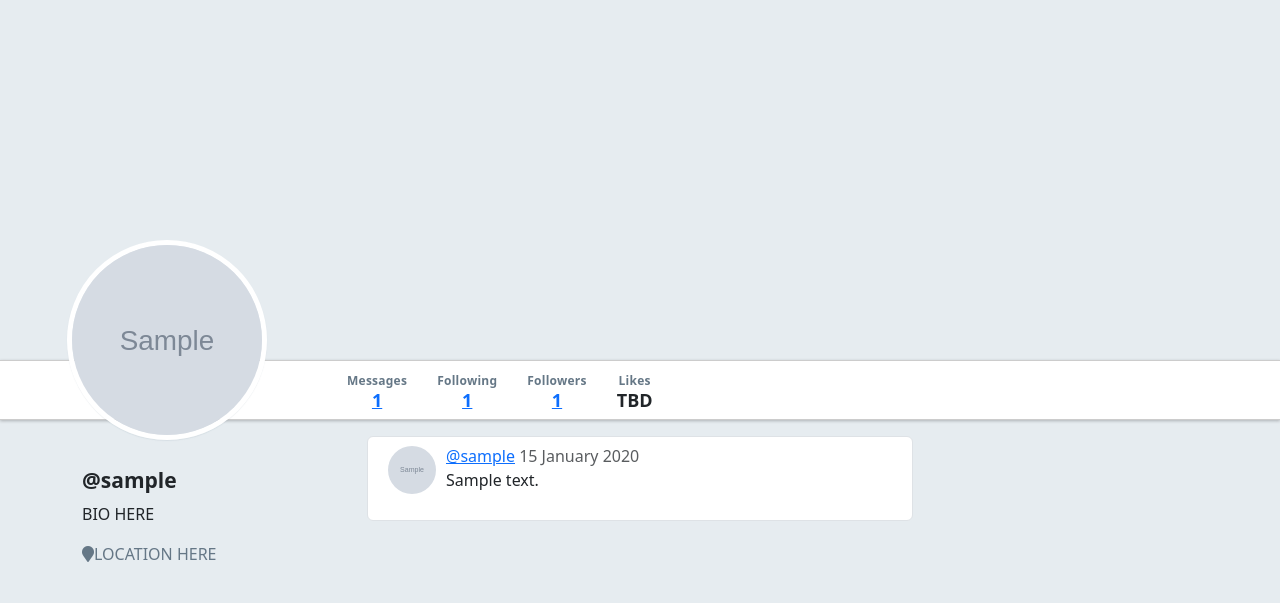
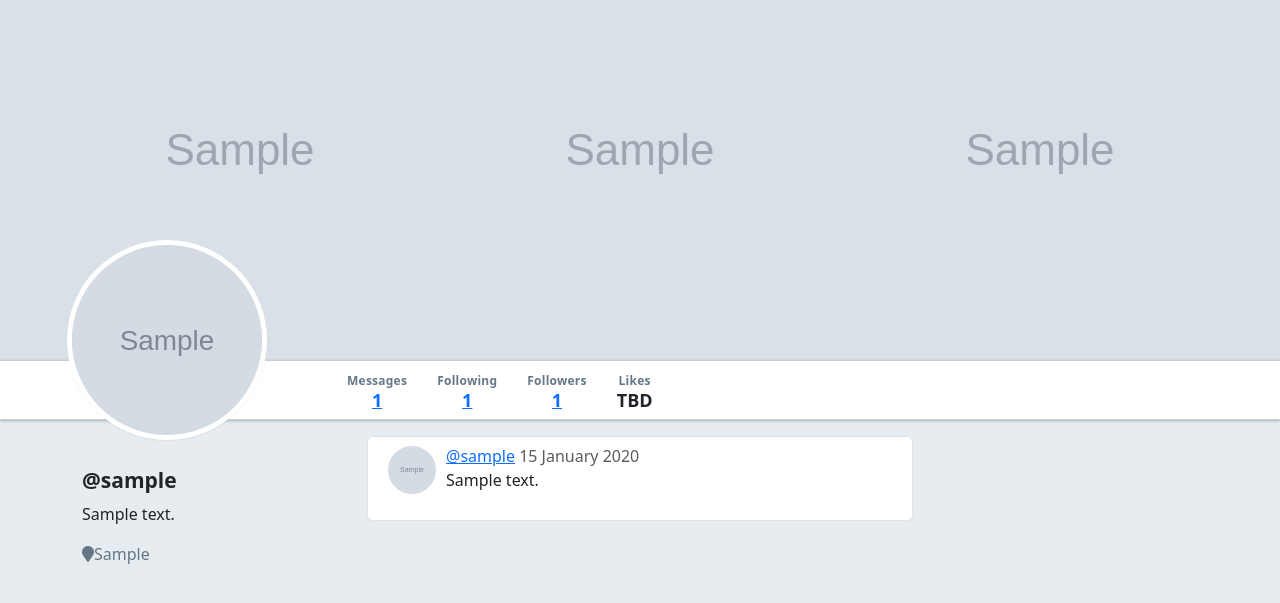
Before and after one commit to brianelizondo/WarblerAPP, a Flask app: page /users/1 in a window 1280 px wide. Shown: the part 46-649 px from the top of the page. Run offline with Flask 2, Linux system fonts and the light colour scheme; tables that the repository leaves empty hold one stand-in row (Sample ...); some libraries are stand-ins or nearby versions.

Commit message:
Step Three: Fix User Profile => Add the missing things on the profile page: location, bio and header image

```diff
--- a/templates/users/detail.html
+++ b/templates/users/detail.html
@@ -58,8 +58,8 @@
 <div class="row">
   <div class="col-sm-3">
     <h4 id="sidebar-username">@{{ user.username }}</h4>
-    <p>BIO HERE</p>
-    <p class="user-location"><span class="fa fa-map-marker"></span>LOCATION HERE</p>
+    <p>{{ user.bio }}</p>
+    <p class="user-location"><span class="fa fa-map-marker"></span>{{ user.location }}</p>
   </div>
 
   {% block user_details %}
```
Also changed, not shown: other parts of templates/users/detail.html (+1 -1 lines).
